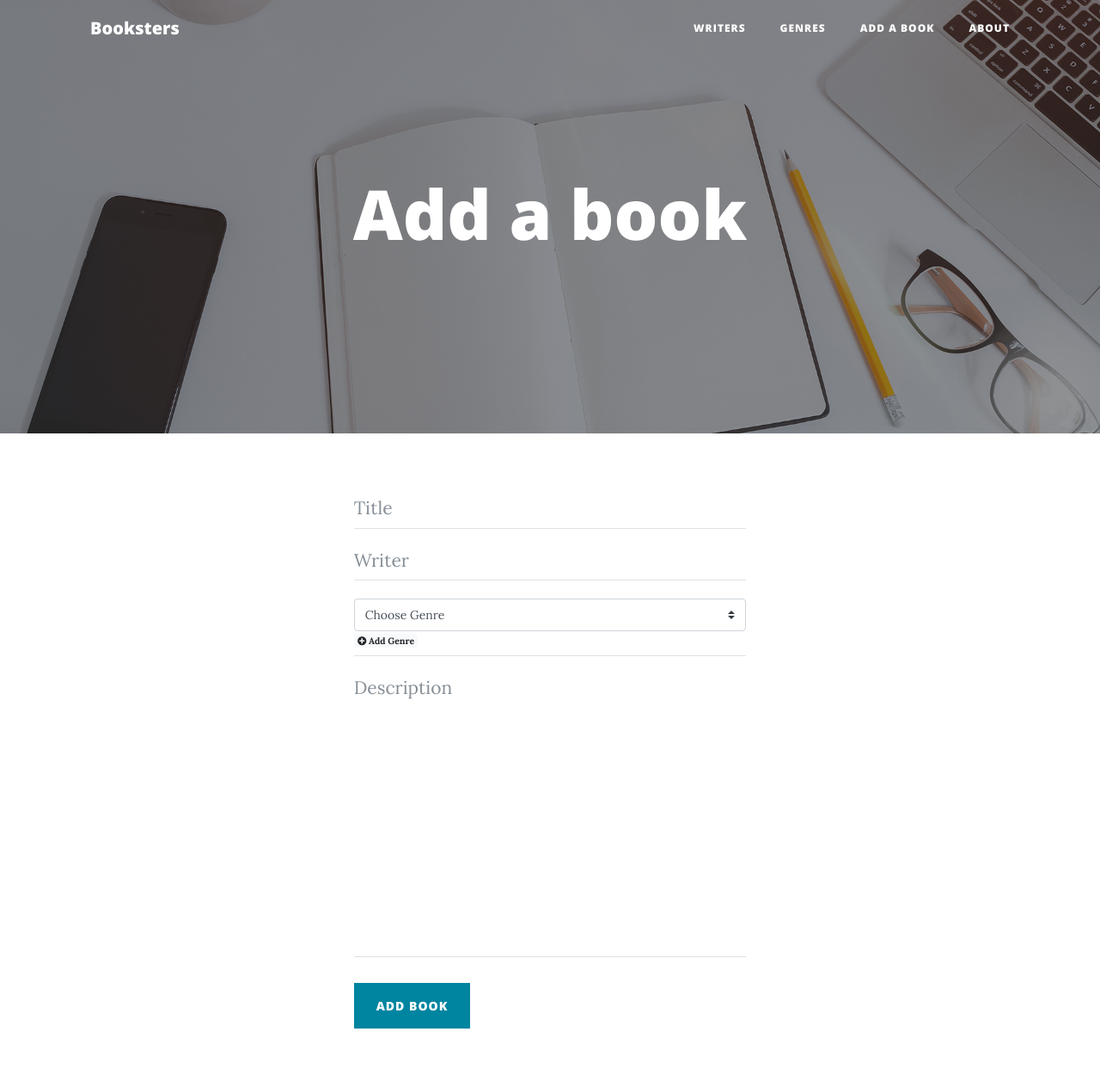
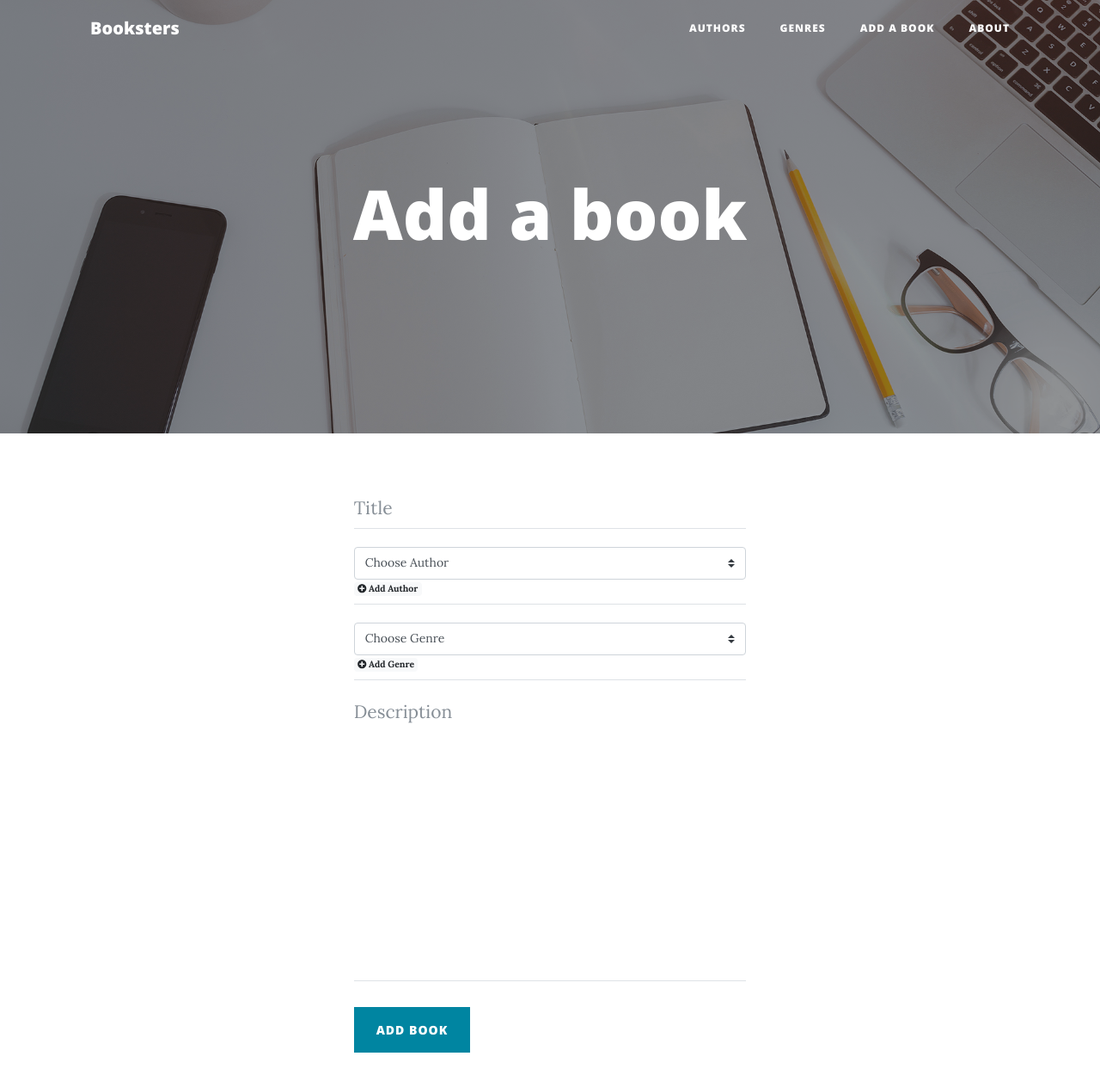
Before and after one commit to belli29/Booksters, a Flask app: page /add_book in a window 1280 px wide. Shown: the top 1264 px of the page at 86% size. Run offline with Flask 2, Linux system fonts and the light colour scheme; data that the repository does not hold is empty; some libraries are stand-ins or nearby versions.

Commit message:
add_author added

```diff
--- a/app.py
+++ b/app.py
@@ -23,9 +23,9 @@ def get_books_genre(genre_name):
     books = mongo.db.books.find({"book_genre": genre_name})
     return render_template('get_books_genre.html', books = books, genre=genre_name )
 
-@app.route('/get_writers')
-def get_writers():
-    return render_template('writers.html', writers=mongo.db.writers.find())
+@app.route('/get_authors')
+def get_authors():
+    return render_template('authors.html', authors=mongo.db.authors.find())
 
 @app.route('/get_genres')
 def get_genres():
@@ -38,11 +38,16 @@ def about():
 @app.route('/add_book')
 def add_book():
     return render_template('add_book.html',
-                            genres= mongo.db.genres.find())
+                            genres= mongo.db.genres.find(),
+                            authors= mongo.db.authors.find())
 
 @app.route('/add_genre')
 def add_genre():
     return render_template('add_genre.html')
+
+@app.route('/add_author')
+def add_author():
+    return render_template('add_author.html')
 
 @app.route('/insert_book', methods=["POST"])
 def insert_book():
@@ -56,6 +61,12 @@ def insert_genre():
     genres.insert_one(request.form.to_dict())
     return redirect(url_for("add_book"))
 
+@app.route('/insert_author', methods=["POST"])
+def insert_author():
+    authors=mongo.db.authors
+    authors.insert_one(request.form.to_dict())
+    return redirect(url_for("add_book"))
+
 if __name__ == '__main__':
     app.run(host = os.environ.get('IP'),
             port = int(os.environ.get('PORT')),
--- a/templates/add_book.html
+++ b/templates/add_book.html
@@ -15,9 +15,14 @@
             </div>
 
             <div class="control-group">
-                <div class="form-group floating-label-form-group controls">
-                <label>Writer</label>
-                <input type="text" class="form-control" placeholder="Writer" name="book_author" id="book_author" required data-validation-required-message="Please enter a writer name.">
+                <div class="form-group col-xs-12 floating-label-form-group controls">
+                <label>Choose an author</label>
+                <select  class="custom-select" id="author" name="author name_name">
+                    <option value="" disabled selected>Choose Author</option>
+                    {% for auth in authors %}
+                        <option value="{{auth.author_name}}">{{auth.author_name}}</option>
+                    {% endfor %}
+                </select><a class="badge badge-light" href="{{url_for ('add_author')}}"><i class="fas fa-plus-circle"></i> Add Author</a>
                 </div>
             </div>
             <div class="control-group">
--- a/templates/writers.html
+++ b/templates/authors.html
@@ -1,13 +1,13 @@
 {% extends 'base.html' %}
 {% block header %}
-    <h1>Writers</h1>
+    <h1>Authors</h1>
 {% endblock%}
 {% block content %}
-    {% for writer in writers %}
+    {% for author in authors %}
         <div class="post-preview">
             <a href="#">
                 <h2 class="post-title">
-                    {{writer.writer_name}}
+                    {{author.author_name}}
                 </h2>
             </a>
         </div>
--- a/templates/base.html
+++ b/templates/base.html
@@ -34,7 +34,7 @@
       <div class="collapse navbar-collapse" id="navbarResponsive">
         <ul class="navbar-nav ml-auto">
           <li class="nav-item">
-            <a class="nav-link" href="{{url_for('get_writers')}}">Writers</a>
+            <a class="nav-link" href="{{url_for('get_authors')}}">Authors</a>
           </li>
           <li class="nav-item">
             <a class="nav-link" href="{{url_for('get_genres')}}">Genres</a>
```
Also changed, not shown: templates/add_author.html (added, +25 -0 lines), README.md.
